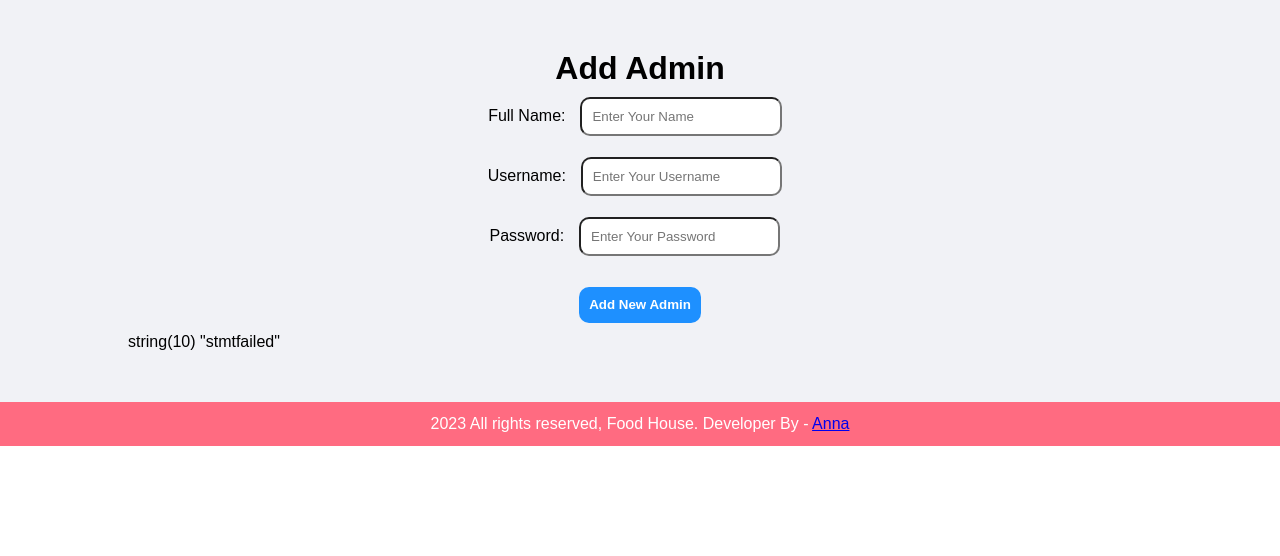
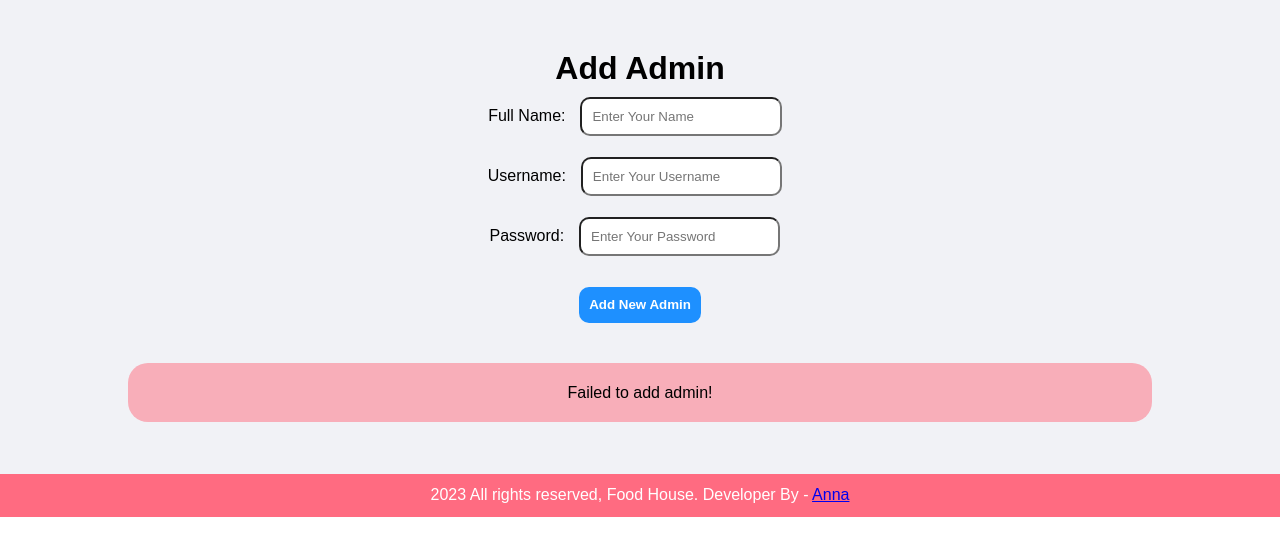
Before and after one commit to Erney-Marka/food, a PHP site: page /admin/add_admin.php in a window 1280 px wide. Shown: the part 46-602 px from the top of the page. Run offline with PHP 8.4, Linux system fonts and the light colour scheme; the visitor is signed in with stand-in values (Sample User, id 1).

Commit message:
commit 0.5

```diff
--- a/admin/add_admin.php
+++ b/admin/add_admin.php
@@ -22,14 +22,25 @@
         </form>
 
         <?php
-        var_dump($_SESSION['add']);
-        if (isset($_SESSION['add']) === 'stmtfailed') {
-            echo '<p class="error text__center">Failed to Add Admin!</p>';
-            unset($_SESSION['add']);
-        } elseif (isset($_SESSION['add']) === 'emptyinput') {
-            echo '<p class="error text__center">Fill in all fields!</p>';
-            unset($_SESSION['add']);
+        if (isset($_SESSION['add'])) {
+            if ($_SESSION['add'] === 'stmtfailed') {
+                echo '<p class="error text__center">Failed to add admin!</p>';
+                unset($_SESSION['add']);
+            } elseif ($_SESSION['add'] === 'emptyinput') {
+                echo '<p class="error text__center">Fill in all fields!</p>';
+                unset($_SESSION['add']);
+            } elseif ($_SESSION['add'] === 'usernametaken') {
+                echo '<p class="error text__center">Username already taken!</p>';
+                unset($_SESSION['add']);
+            } elseif ($_SESSION['add'] === 'invalidname') {
+                echo '<p class="error text__center">Choose a proper full name!</p>';
+                unset($_SESSION['add']);
+            } elseif ($_SESSION['add'] === 'invalidusername') {
+                echo '<p class="error text__center">Choose a proper username!</p>';
+                unset($_SESSION['add']);
+            }
         }
+
         ?>
     </div>
 </div>
--- a/includes/signup.inc.php
+++ b/includes/signup.inc.php
@@ -12,9 +12,29 @@ if (isset($_POST['submit'])) {
     require_once 'functions.inc.php';
 
     // обработка ошибок
-    // пустые поля
+    // ПУСТЫЕ ПОЛЯ
     if (emptyInputSignup($fullName, $username, $pwd) !== false) {
         $_SESSION['add'] = 'emptyinput';
+        header('Location: ../admin/add_admin.php');
+        exit();
+    }
+
+    //ИМЯ ПОЛЬЗОВАТЕЛЯ ЗАНЯТО
+    if (nameExists($conn, $fullName, $username) !== false) {
+        $_SESSION['add'] = 'usernametaken';
+        header('Location: ../admin/add_admin.php');
+        exit();
+    }
+
+    // НЕ КОРРЕКТНОЕ ПОЛНОЕ ИМЯ ИЛИ USERNAME
+    if (invalidName($fullName) !== false) {
+        $_SESSION['add'] = 'invalidname';
+        header('Location: ../admin/add_admin.php');
+        exit();
+    }
+
+    if (invalidUsername($username) !== false) {
+        $_SESSION['add'] = 'invalidusername';
         header('Location: ../admin/add_admin.php');
         exit();
     }
```
Also changed, not shown: includes/functions.inc.php (+48 -0 lines), 1 other file.
